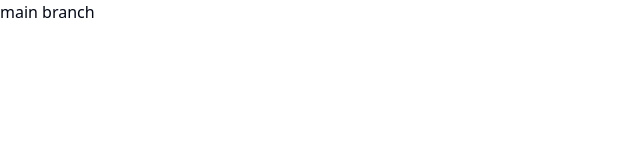
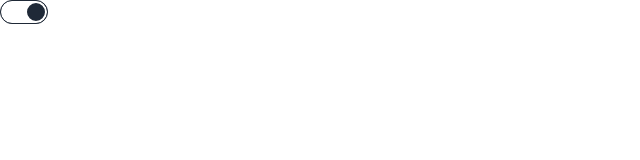
Before and after one commit to hasankarim18/todo, a React (Vite) app: page / in a window 1280 px wide. Shown: the top 160 px of the page, without its empty margins (0-640 px from the left). Built offline with nearby package versions, Linux system fonts and the light colour scheme.

Commit message:
before merge

```diff
--- a/package.json
+++ b/package.json
@@ -26,6 +26,7 @@
     "@typescript-eslint/parser": "^7.13.1",
     "@vitejs/plugin-react": "^4.3.1",
     "autoprefixer": "^10.4.19",
+    "daisyui": "^4.12.10",
     "eslint": "^8.57.0",
     "eslint-plugin-react-hooks": "^4.6.2",
     "eslint-plugin-react-refresh": "^0.4.7",
--- a/src/App.tsx
+++ b/src/App.tsx
@@ -6,7 +6,9 @@ function App() {
   return (
     <div className="bg-purple-300 ">
       <div className=" max-w-7xl min-h-screen bg-white mx-auto">
-        main branch
+        <div>
+          <input type="checkbox" className="toggle" defaultChecked />
+        </div>
       </div>
     </div>
   );
--- a/tailwind.config.js
+++ b/tailwind.config.js
@@ -2,10 +2,10 @@
 module.exports = {
   darkMode: ["class"],
   content: [
-    './pages/**/*.{ts,tsx}',
-    './components/**/*.{ts,tsx}',
-    './app/**/*.{ts,tsx}',
-    './src/**/*.{ts,tsx}',
+    "./pages/**/*.{ts,tsx}",
+    "./components/**/*.{ts,tsx}",
+    "./app/**/*.{ts,tsx}",
+    "./src/**/*.{ts,tsx}",
   ],
   prefix: "",
   theme: {
@@ -73,5 +73,5 @@ module.exports = {
       },
     },
   },
-  plugins: [require("tailwindcss-animate")],
-}
+  plugins: [require("tailwindcss-animate"), require("daisyui")],
+};
```
Also changed, not shown: 2 other files (tests, documents, lock files or other folders).
